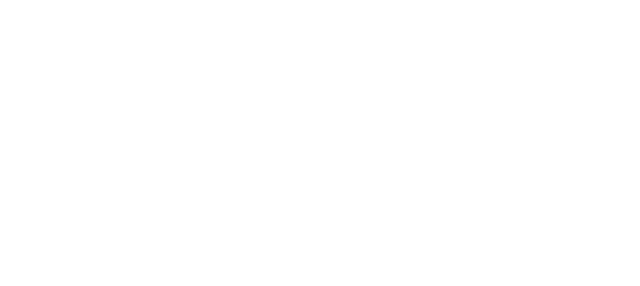
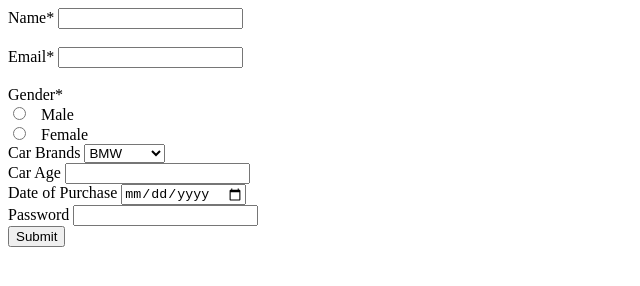
Before and after one commit to acciojob/car-insurance-form-pranavbadhan8, a website: page main.html in a window 1280 px wide. Shown: the whole page, without its empty margins (0-640 px from the left). Drawn offline with Linux system fonts and the light colour scheme.

Commit message:
created a submission

```diff
--- a/main.html
+++ b/main.html
@@ -10,6 +10,38 @@
 	<!-- the entire body must be written by student -->
     <script type="text/javascript" src="./script.js">
 </script>
+ <div>
+	 <label for="Name">Name*</label>
+	 <input type="text" id="Name" name="Name" required><br><br>
+ </div>
+  <div>
+	 <label for="email">Email*</label>
+	 <input type="email" id="Mail" name="Mail" required><br><br>
+ </div>
+ <div>
+  <span id="Gender*">Gender*</span><br>
+  <input type="radio" id="male" name="gender" value="male" required>
+  <label for="male">Male</label><br>
+  <input type="radio" id="female" name="gender" value="female" required>
+  <label for="female">Female</label><br>
+ </div>
+	    <label for="cars">Car Brands</label>
+		<select id="CarBrands">
+		<option value="BMW">BMW</option>
+		<option value="Audi">Audi</option>
+		<option value="Mercedez">Mercedez</option>
+    </select>
+	<br>
+    <label for="carage">Car Age</label>
+	<input type="number" id="carage" required>
+	<br>
+	<label for="dop">Date of Purchase</label>
+	<input type="date" id="dop" required>
+	<br>
+	<label for="password">Password</label>
+	<input type="password" id="password" required>
+	<br>
+	<button type="submit">Submit</button>
 
 </body>
 
```
